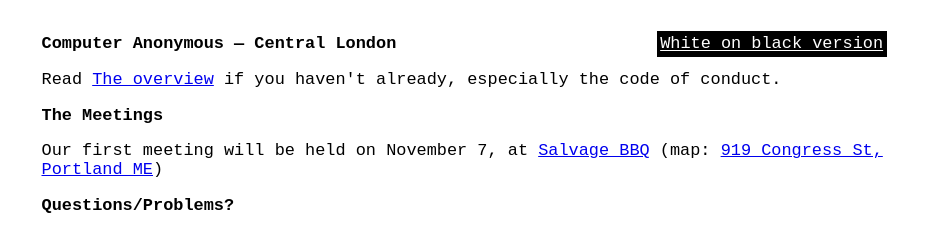
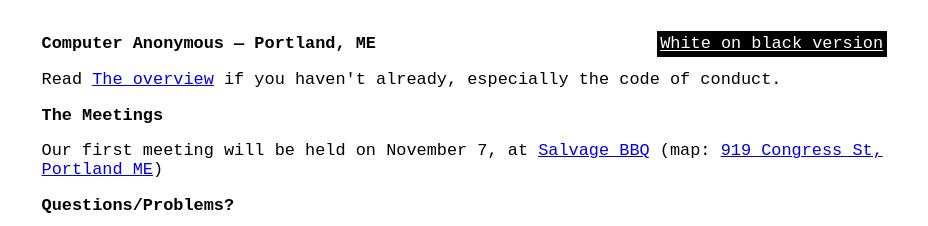
Before and after one commit to computeranonymous/computer, a Jekyll site: the page built from us_portland.html, in a window 1280 px wide. Shown: the top 226 px of the page, without its empty margins (176-1104 px from the left). Built offline with Jekyll 4.4.1, drawn with Linux system fonts in a browser that asks for light colours.

Commit message:
portland maine is not actually central london, UK

```diff
--- a/us_portland.html
+++ b/us_portland.html
@@ -2,7 +2,7 @@
 layout: base
 title: Computer Anonymous - Portland
 ---
-<h1>Computer Anonymous — Central London</h1>
+<h1>Computer Anonymous — Portland, ME</h1>
 <p>
     Read <a href="index.html">The overview</a> if you haven't already, especially the code of conduct.
 </p>
```
